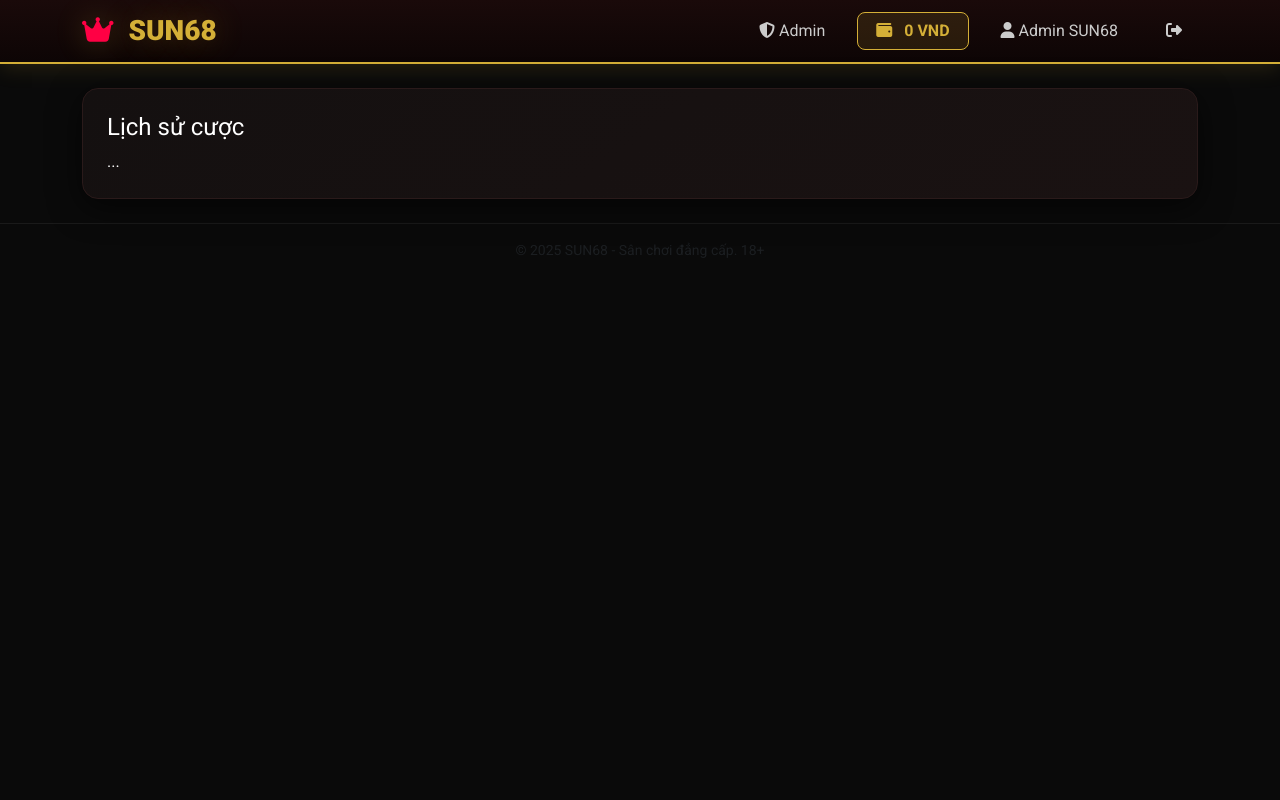
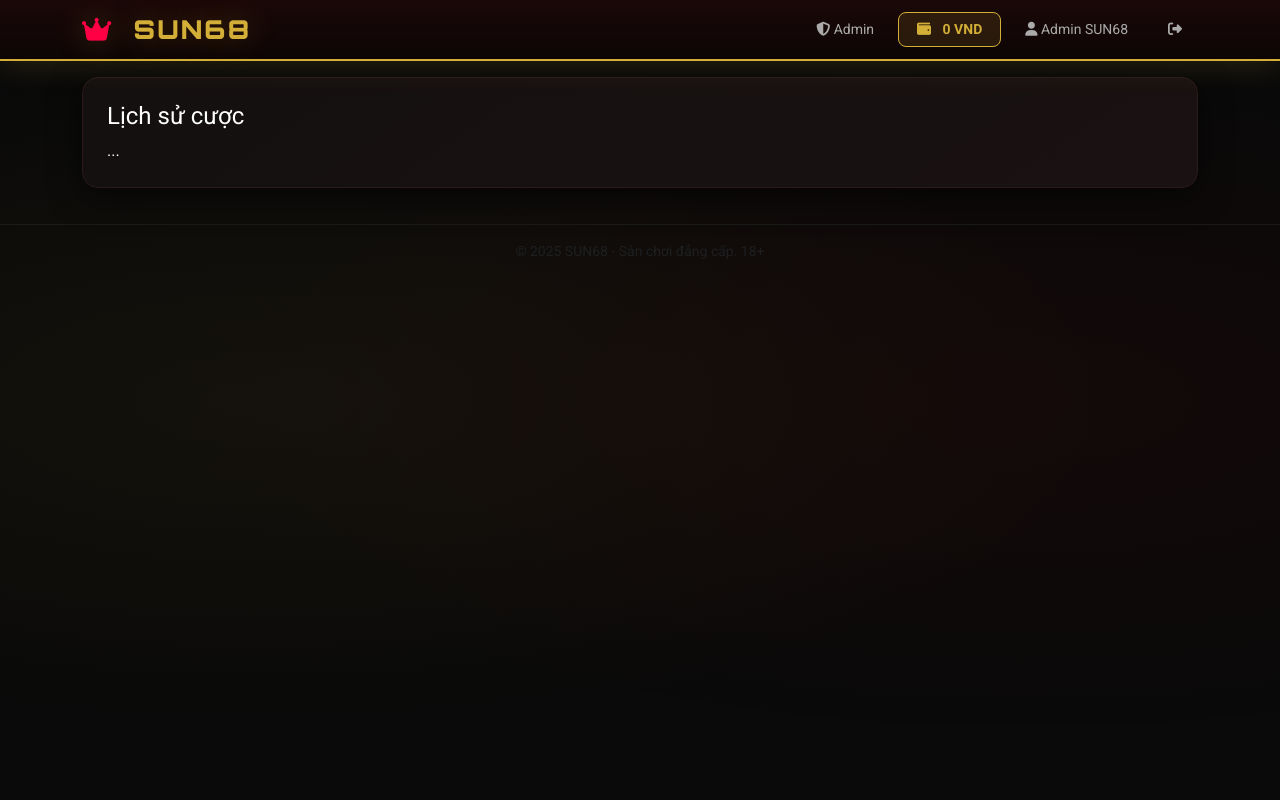
Before and after one commit to cvan3k-dev/SUN68, a Flask app: page /history in a window 1280 px wide. Run offline with Flask 3, Linux system fonts and the light colour scheme; a user stored in the database is signed in; parts of the project's set-up code (start-up, migrations or seed data) failed here and were passed over.

Commit message:
Update base.html

```diff
--- a/app/templates/base.html
+++ b/app/templates/base.html
@@ -5,37 +5,54 @@
     <meta name="viewport" content="width=device-width, initial-scale=1.0">
     <title>SUN68 - {% block title %}Casino Online{% endblock %}</title>
     <link href="https://cdn.jsdelivr.net/npm/bootstrap@5.3.0/dist/css/bootstrap.min.css" rel="stylesheet">
-    <link rel="stylesheet" href="https://cdnjs.cloudflare.com/ajax/libs/font-awesome/6.4.0/css/all.min.css">
-    <link href="https://fonts.googleapis.com/css2?family=Roboto:wght@400;700;900&display=swap" rel="stylesheet">
+    <link href="https://cdnjs.cloudflare.com/ajax/libs/font-awesome/6.4.0/css/all.min.css" rel="stylesheet">
+    <link href="https://fonts.googleapis.com/css2?family=Orbitron:wght@400;700;900&family=Roboto:wght@400;700&display=swap" rel="stylesheet">
     <style>
-        * { margin: 0; padding: 0; box-sizing: border-box; }
+        * { margin:0; padding:0; box-sizing:border-box; }
         body {
             background: #0a0a0a;
             color: #fff;
             font-family: 'Roboto', sans-serif;
             min-height: 100vh;
         }
-        /* Navbar Sunwin style */
+        body::before {
+            content: '';
+            position: fixed;
+            top: 0; left: 0;
+            width: 100%; height: 100%;
+            background:
+                radial-gradient(ellipse at 20% 50%, rgba(212, 175, 55, 0.05) 0%, transparent 60%),
+                radial-gradient(ellipse at 80% 50%, rgba(204, 0, 0, 0.05) 0%, transparent 60%);
+            z-index: -1;
+        }
+
+        /* Navbar Sunwin */
         .navbar-sun {
-            background: linear-gradient(180deg, #1a0a0a 0%, #0d0505 100%);
+            background: linear-gradient(180deg, #1a0808 0%, #0d0505 100%);
             border-bottom: 2px solid #d4af37;
             padding: 10px 0;
-            box-shadow: 0 4px 20px rgba(212, 175, 55, 0.15);
+            box-shadow: 0 4px 30px rgba(212, 175, 55, 0.15);
+            position: sticky;
+            top: 0;
+            z-index: 100;
         }
         .navbar-sun .brand {
-            font-size: 28px;
+            font-family: 'Orbitron', sans-serif;
+            font-size: 26px;
             font-weight: 900;
             color: #d4af37;
             text-decoration: none;
             text-shadow: 0 0 30px rgba(212, 175, 55, 0.3);
+            letter-spacing: 2px;
         }
-        .navbar-sun .brand i { color: #ff0044; margin-right: 8px; }
+        .navbar-sun .brand i { color: #ff0044; margin-right: 10px; }
         .navbar-sun .nav-link {
-            color: #ccc !important;
+            color: #aaa !important;
             font-weight: 500;
-            transition: 0.3s;
             padding: 8px 16px;
             border-radius: 8px;
+            transition: 0.3s;
+            font-size: 14px;
         }
         .navbar-sun .nav-link:hover { color: #d4af37 !important; background: rgba(212, 175, 55, 0.1); }
         .navbar-sun .balance-box {
@@ -45,10 +62,11 @@
             padding: 6px 18px;
             color: #d4af37;
             font-weight: 700;
+            font-size: 14px;
         }
         .navbar-sun .balance-box i { margin-right: 8px; }
 
-        /* Cards Sunwin style */
+        /* Cards */
         .card-sun {
             background: linear-gradient(145deg, #141010, #1a1212);
             border: 1px solid #2a1a1a;
@@ -158,21 +215,37 @@
             padding: 4px 12px;
             border-radius: 6px;
             font-weight: 700;
-            font-size: 14px;
+            font-size: 13px;
             margin: 2px;
             display: inline-block;
-            min-width: 36px;
+            min-width: 34px;
             text-align: center;
+            box-shadow: 0 2px 10px rgba(0, 68, 204, 0.3);
         }
+
+        /* Stats */
+        .stat-box {
+            background: rgba(255,255,255,0.03);
+            border-radius: 10px;
+            padding: 12px 16px;
+            text-align: center;
+            border: 1px solid #1a1a1a;
+        }
+        .stat-box .number { font-size: 20px; font-weight: 700; color: #d4af37; }
+        .stat-box .label { font-size: 11px; color: #888; text-transform: uppercase; letter-spacing: 1px; }
 
         /* Responsive */
         @media (max-width: 768px) {
             .navbar-sun .brand { font-size: 20px; }
-            .result-box-sun { font-size: 2rem; min-height: 90px; padding: 20px; }
+            .result-box-sun { font-size: 2rem; min-height: 80px; padding: 15px; }
+            .btn-tai, .btn-xiu { padding: 12px 20px; font-size: 15px; }
+        }
+        @media (max-width: 480px) {
+            .result-box-sun { font-size: 1.5rem; min-height: 70px; padding: 10px; }
         }
 
         /* Scrollbar */
-        ::-webkit-scrollbar { width: 6px; }
+        ::-webkit-scrollbar { width: 4px; }
         ::-webkit-scrollbar-track { background: #0a0a0a; }
         ::-webkit-scrollbar-thumb { background: #d4af37; border-radius: 10px; }
     </style>
@@ -180,36 +253,36 @@
 </head>
 <body>
 
-    <!-- NAVBAR -->
+    <!-- Navbar -->
     <nav class="navbar-sun">
         <div class="container">
-            <div class="d-flex justify-content-between align-items-center">
+            <div class="d-flex justify-content-between align-items-center flex-wrap gap-2">
                 <a class="brand" href="{{ url_for('index') }}">
                     <i class="fas fa-crown"></i> SUN68
                 </a>
-                <div class="d-flex align-items-center gap-3">
+                <div class="d-flex align-items-center gap-2 flex-wrap">
                     {% if current_user.is_authenticated %}
                         {% if current_user.is_admin %}
                             <a class="nav-link" href="{{ url_for('admin_dashboard') }}">
-                                <i class="fas fa-shield-alt"></i> Admin
+                                <i class="fas fa-shield-alt"></i> <span class="d-none d-sm-inline">Admin</span>
                             </a>
                         {% endif %}
                         <span class="balance-box">
                             <i class="fas fa-wallet"></i>
-                            {{ current_user.balance|int|format_currency }}
+                            <span id="headerBalance">{{ current_user.balance|int|format_currency }}</span>
                         </span>
                         <a class="nav-link" href="{{ url_for('profile') }}">
-                            <i class="fas fa-user"></i> {{ current_user.display_name or current_user.username }}
+                            <i class="fas fa-user"></i> <span class="d-none d-sm-inline">{{ current_user.display_name or current_user.username }}</span>
                         </a>
                         <a class="nav-link" href="{{ url_for('logout') }}">
                             <i class="fas fa-sign-out-alt"></i>
                         </a>
                     {% else %}
                         <a class="nav-link" href="{{ url_for('login') }}">
-                            <i class="fas fa-sign-in-alt"></i> Đăng nhập
+                            <i class="fas fa-sign-in-alt"></i> <span class="d-none d-sm-inline">Đăng nhập</span>
                         </a>
                         <a class="nav-link" href="{{ url_for('register') }}">
-                            <i class="fas fa-user-plus"></i> Đăng ký
+                            <i class="fas fa-user-plus"></i> <span class="d-none d-sm-inline">Đăng ký</span>
                         </a>
                     {% endif %}
                 </div>
@@ -217,8 +290,8 @@
         </div>
     </nav>
 
-    <!-- MAIN CONTENT -->
-    <div class="container py-4">
+    <!-- Main -->
+    <div class="container py-3">
         {% with messages = get_flashed_messages(with_categories=true) %}
             {% if messages %}
                 {% for category, message in messages %}
@@ -229,12 +302,11 @@
                 {% endfor %}
             {% endif %}
         {% endwith %}
-
         {% block content %}{% endblock %}
     </div>
 
-    <!-- FOOTER -->
-    <footer class="text-center py-3" style="border-top:1px solid #1a1a1a;">
+    <!-- Footer -->
+    <footer class="text-center py-3" style="border-top:1px solid #1a1a1a; margin-top:20px;">
         <p class="text-muted mb-0 small">© 2025 SUN68 - Sân chơi đẳng cấp. 18+</p>
     </footer>
 
```
Also changed, not shown: other parts of app/templates/base.html (+56 -17 lines).
